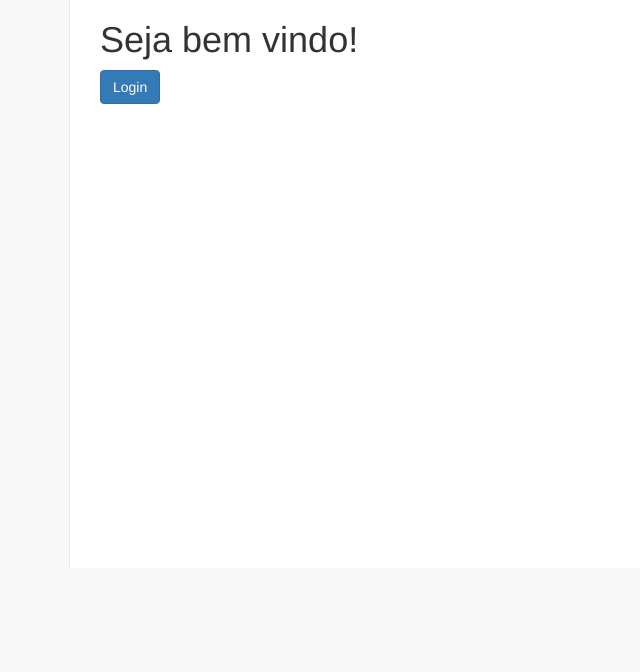
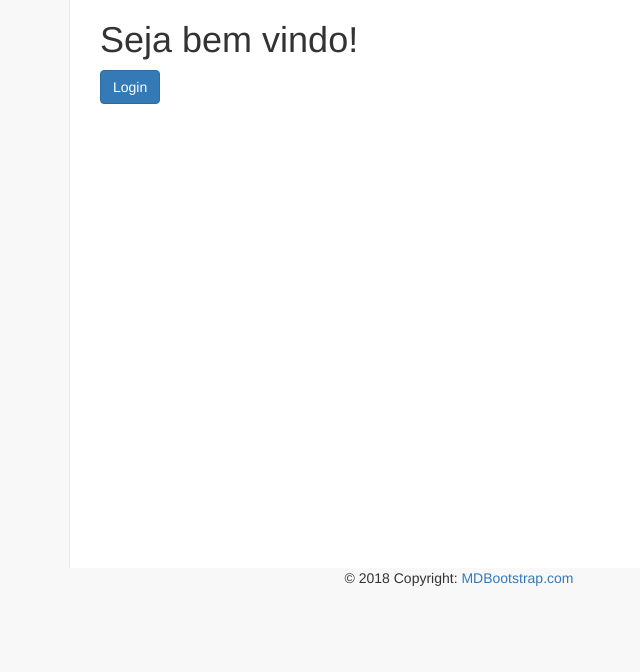
Before and after one commit to PauloViniciusBaleeiro/almoxarifado_FATEC_tg, a Django app: page / in a window 1280 px wide. Shown: the top 672 px of the page, without its empty margins (181-821 px from the left). Run offline with Django 3.2, Linux system fonts and the light colour scheme; some libraries are stand-ins or nearby versions.

Commit message:
adicionado footer (falta consertar)

```diff
--- a/frontend/templates/base.html
+++ b/frontend/templates/base.html
@@ -125,5 +125,17 @@
     <script src="../static/js/menus.js"></script>
     <script src="../static/vendor/metisMenu/metisMenu.min.js"></script>
     {% endif %}
+<!-- Footer -->
+
+<!-- Footer -->
 </body>
+<footer class="page-footer font-small blue">
+
+  <!-- Copyright -->
+  <div class="footer-copyright text-center py-3">© 2018 Copyright:
+    <a href="https://mdbootstrap.com/education/bootstrap/"> MDBootstrap.com</a>
+  </div>
+  <!-- Copyright -->
+
+</footer>
 </html>
```
